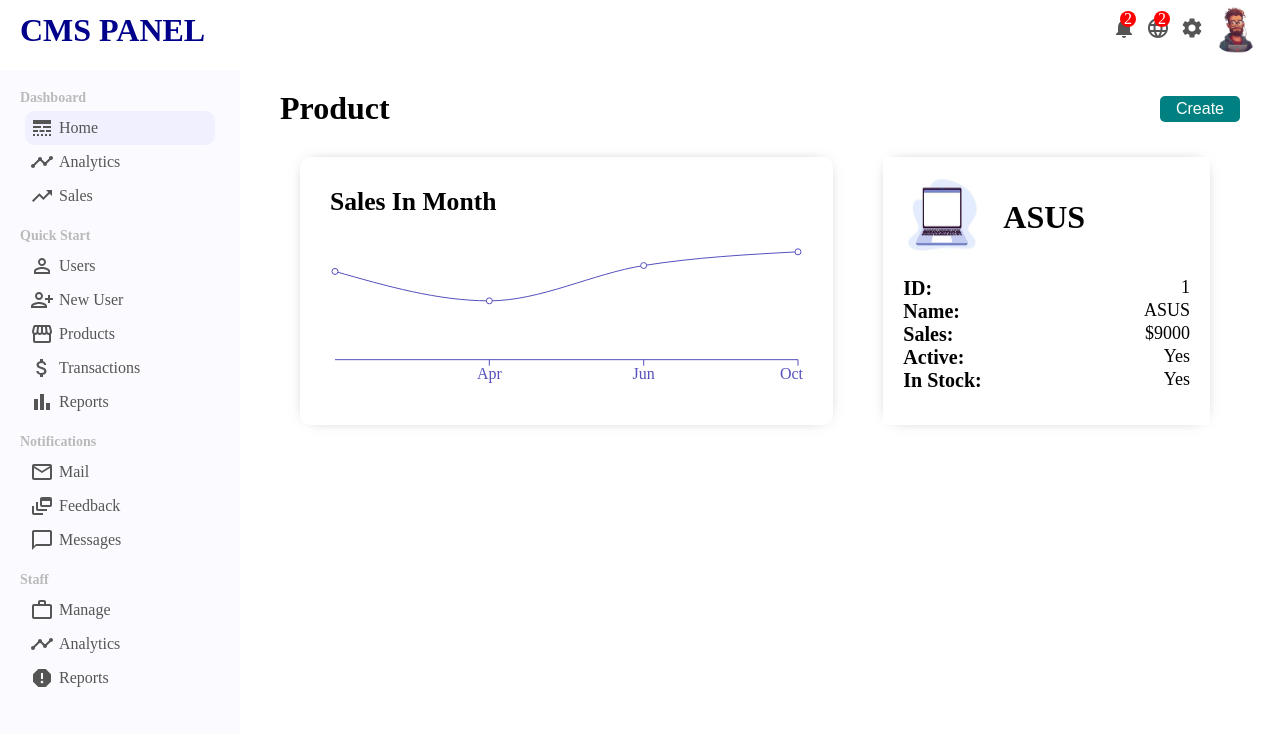
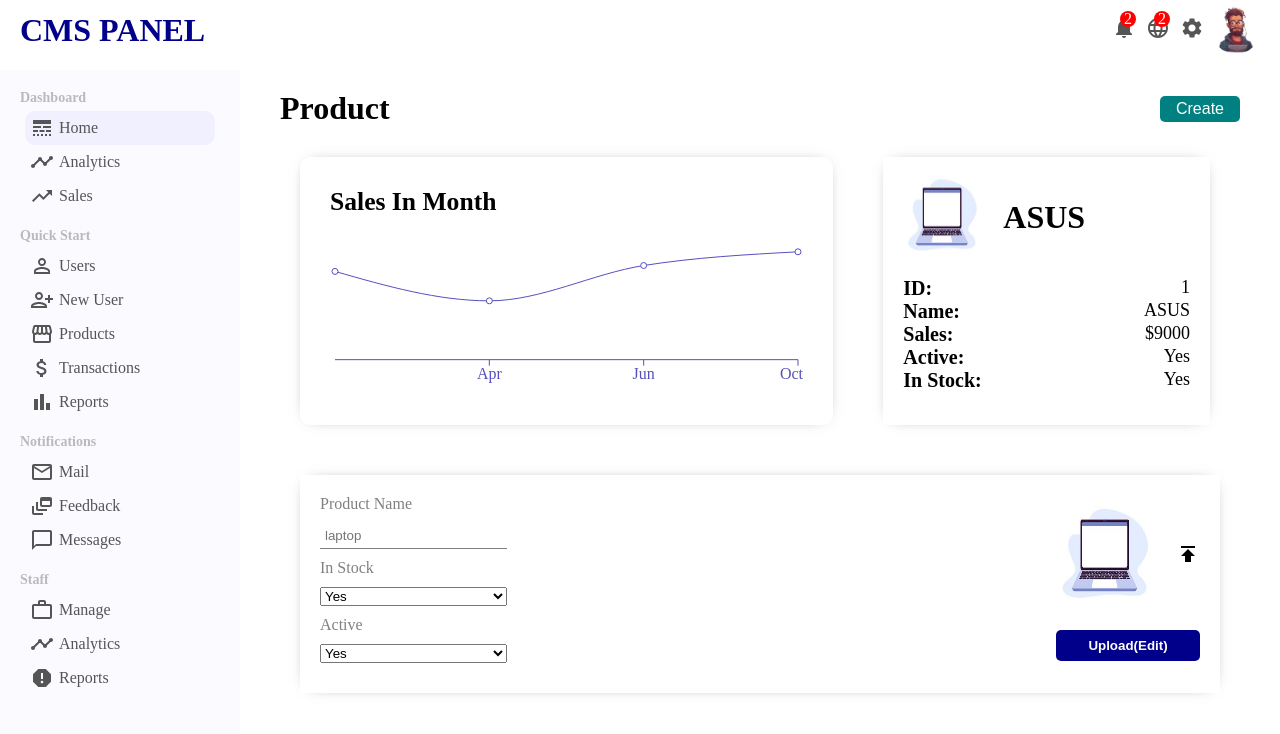
Before and after one commit to AmirNouri-dev/CMS-Project-reactjs, a React (Vite) app: page /product/1 in a window 1280 px wide. Shown: the top 734 px of the page. Built offline with nearby package versions, Linux system fonts and the light colour scheme.

Commit message:
code bottom section of product component .

```diff
--- a/src/pages/product/Product.css
+++ b/src/pages/product/Product.css
@@ -71,3 +71,65 @@
   font-weight: 300;
   font-size: 18px;
 }
+.product-bottom {
+  margin: 20px;
+  padding: 20px;
+  box-shadow: 0 0 15px -10px rgba(0, 0, 0, 0.75);
+}
+.product-form {
+  display: flex;
+  justify-content: space-between;
+}
+.product-form_left {
+  display: flex;
+  flex-direction: column;
+}
+.product-form_left > label {
+  color: gray;
+  margin-bottom: 10px;
+}
+.product-form_left-input {
+  margin-bottom: 10px;
+  border: none;
+  padding: 5px;
+  border-bottom: 1px solid gray;
+}
+.product-form_left-input:focus {
+  outline: none;
+}
+.product-form_left > select {
+  margin-bottom: 10px;
+}
+
+.product-form_right {
+  display: flex;
+  justify-content: space-around;
+  flex-direction: column;
+}
+.product-uploader {
+  display: flex;
+  align-items: center;
+}
+.product-uploader-img {
+  width: 100px;
+  height: 100px;
+  margin-right: 20px;
+  border-radius: 10px;
+  -webkit-border-radius: 10px;
+  -moz-border-radius: 10px;
+  -ms-border-radius: 10px;
+  -o-border-radius: 10px;
+}
+.product-uploader-btn {
+  border: none;
+  background-color: darkblue;
+  color: #fff;
+  padding: 8px;
+  font-weight: 600;
+  cursor: pointer;
+  border-radius: 5px;
+  -webkit-border-radius: 5px;
+  -moz-border-radius: 5px;
+  -ms-border-radius: 5px;
+  -o-border-radius: 5px;
+}
--- a/src/pages/product/Product.jsx
+++ b/src/pages/product/Product.jsx
@@ -4,7 +4,7 @@
 import { productsSalesChartData } from "./../../datas";
 import Chart from "./../../components/chart/Chart";
 import { products } from "./../../datas";
-
+import { Publish } from "@mui/icons-material";
 export default function Product() {
   const URLParams = useParams();
   const selectedProduct = products.find(
@@ -69,6 +69,44 @@
           </div>
         </div>
       </div>
+      <div className="product-bottom">
+        <form className="product-form">
+          <div className="product-form_left">
+            <label>Product Name</label>
+            <input
+              type="text"
+              placeholder="laptop"
+              className="product-form_left-input"
+            />
+            <label>In Stock</label>
+            <select id="inStock">
+              <option value="yes">Yes</option>
+              <option value="no">No</option>
+            </select>
+
+            <label>Active</label>
+            <select id="active">
+              <option value="yes">Yes</option>
+              <option value="no">No</option>
+            </select>
+          </div>
+          <div className="product-form_right">
+            <div className="product-uploader">
+              <img
+                src="./../../public/images/laptop.jfif"
+                alt="uploader"
+                className="product-uploader-img"
+              />
+              <label>
+                <Publish />
+              </label>
+              <input type="file" style={{ display: "none" }} />
+            </div>
+
+            <button className="product-uploader-btn">Upload(Edit)</button>
+          </div>
+        </form>
+      </div>
     </div>
   );
 }
```
